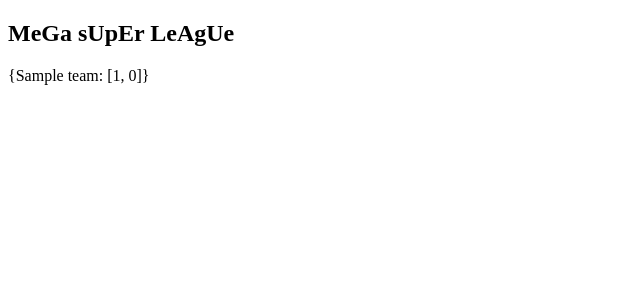
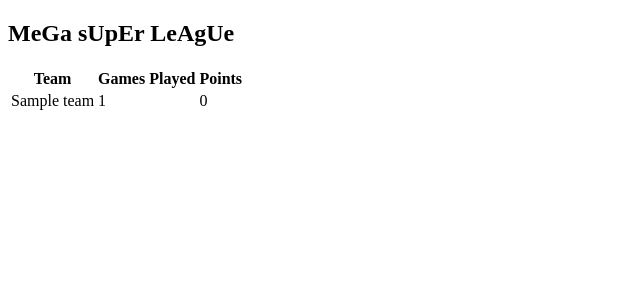
Before and after one commit to defibuildereth/w5_sports_league_project, a Flask app: page / in a window 1280 px wide. Shown: the part 80-380 px from the top of the page, without its empty margins (0-640 px from the left). Run offline with Flask 2, Linux system fonts and the light colour scheme; a database or web service that is not in the repository returns one stand-in record (values such as "Sample title"); some libraries are stand-ins or nearby versions.

Commit message:
league populating correctly

```diff
--- a/templates/index.html
+++ b/templates/index.html
@@ -4,7 +4,20 @@
 
 <h1>MeGa sUpEr LeAgUe</h1>
 
-{{league}}
+<table>
+    <tr>
+        <th>Team</th>
+        <th>Games Played</th>
+        <th>Points</th>
+    </tr>
+{% for team in league %}
+    <tr>
+        <td>{{team}}</td>
+        <td>{{league[team][0]}}</td>
+        <td>{{league[team][1]}}</td>
+    </tr>
+{% endfor %}
 
+</table>
 
 {% endblock %}
```
